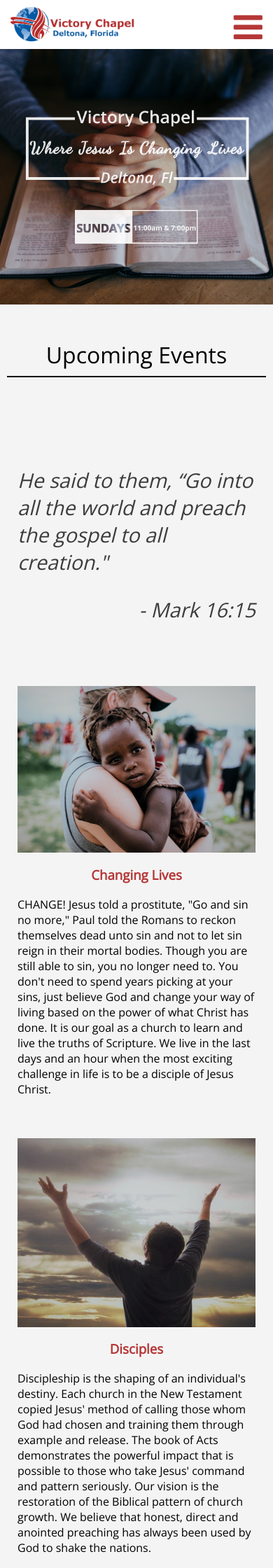
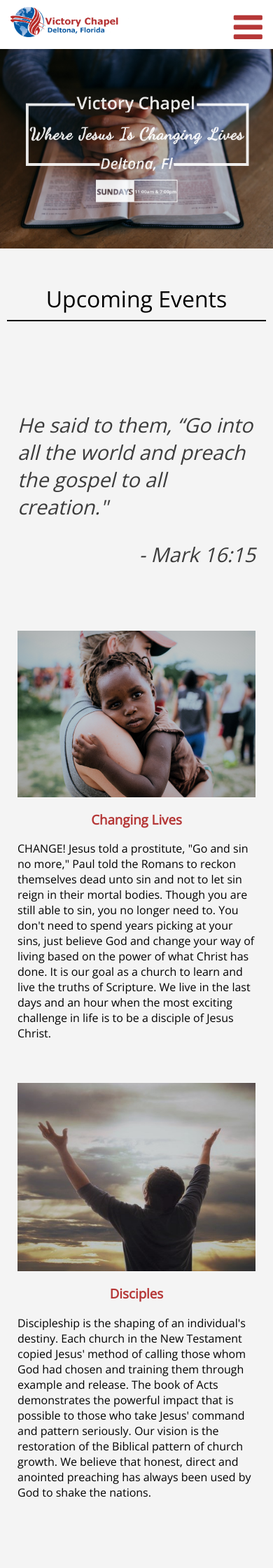
Before and after one commit to bryangators/dvc_chapel, a PHP site: page / in a window 390 px wide. Shown: the top 2240 px of the page at 70% size. Run offline with PHP 8.4, Linux system fonts and the light colour scheme.

Commit message:
more mobile optimization

```diff
--- a/css/indexStyles.css
+++ b/css/indexStyles.css
@@ -12,6 +12,15 @@ body{
 	margin:0;
 	padding:0;
 	height:100%;
+	background-color: #e0dfe4;
+}
+
+.bgImage,
+#header,
+#footer,
+.flyerWrap,
+section{
+	max-width: 1600px;
 }
 
 a{
@@ -30,6 +39,9 @@ a{
 	width: 100%;
 	position: absolute;
 	top:0;
+	right:-50%;
+	left: -50%;
+	margin:0 auto;
 }
 
 #navbar{
@@ -79,6 +91,7 @@ section{
 
 /*section one styles*/
 .bgImage{
+	margin:0 auto;
 	width: 100%;
 	height: 100%;
 	background-image: url("../images/prayer.png");
@@ -98,7 +111,7 @@ section{
 }
 
 #serviceDays{
-		width: 45%;
+		width: 30%;
 }
 /*End of section 1 styles*/
 
@@ -127,6 +140,7 @@ hr {
 #week {
 	border-collapse: separate;
 	width: 95%;
+	max-width: 1100px;
 	border-radius: 100px;
 	border-spacing: 5px 0;
 
@@ -193,7 +207,7 @@ hr {
 }
 
 .text_box{
-	width: 29%;
+	width: 27%;
 	clear: both;
 }
 
@@ -219,6 +233,7 @@ hr {
 /*Styles for prayer*/
 .quote_box{
 	width: 95%;
+	max-width: 1100px;
 	font-size: 2em;
 	color: rgb(60,60,60);
 	font-style: italic;
@@ -280,7 +295,7 @@ hr {
     -ms-flex-wrap: wrap;
     flex-wrap: wrap;
 	justify-content: center;
-	max-width: 1200px;
+
 }
 
 /******End of Content styling******/
@@ -292,10 +307,12 @@ hr {
 	margin:0 auto;
 	background-color: #B53737;
 	width:100%;
+	max-width: 1400px;
 	text-align: center;
 	position:absolute;
 	bottom:0;
-	left:0;
+	left:-50%;
+	right: -50%;
 }
 
 #footer ul{
@@ -328,7 +345,7 @@ hr {
 ***Mobile phone Styles****************
 **************************************/
 
-@media only screen and (max-width: 768px) {
+@media only screen and (max-width: 769px) {
     /* For mobile phones: */
 
     /*Default hide show mobile classes*/
@@ -348,11 +365,11 @@ hr {
 
     #navbar{
     	min-width: 300px;
-    	max-height: 60px;
+    	height: 60px;
     }
 
     #logoImg{
-    	max-width: 50%;
+    	width: 170px;
     	margin-left: 15px;
     	float: left;
     }
@@ -368,6 +385,7 @@ hr {
 
     .text_box{
     	width: 90%;
+    	max-width: 450px;
     	/*max-height: 750px;*/
     }
 
@@ -384,7 +402,7 @@ hr {
 
 }
 
-@media screen and (min-width: 768px) {
+@media screen and (min-width: 769px) {
     /*Hides mobile elements*/
     .mobile_show{
     	display: none;
--- a/index.html
+++ b/index.html
@@ -64,18 +64,18 @@
 		<section id="sec1">
 			<div class="bgImage">
 			<!-- Spacer for normal screens -->
-			<div style="height: 80px;"></div>
+			<div style="height: 60px;"></div>
 			<!-- Spacer for mobile screens -->
 
 			<div class="flyerWrap">
 			<div class="displayBox">
 			<img src="images/changinglives.png">
 			<br>
-			<br>
+
 			<img id="serviceDays" src="images/days.png">
 			</div>
 			</div>
-			<div style="height: 80px;"></div>
+			<div style="height: 60px;"></div>
 			</div>
 		</section>
 		<!-- End of First Sectiion -->
```
